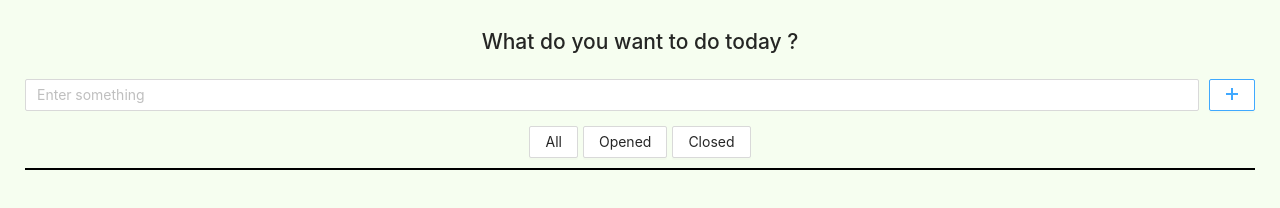
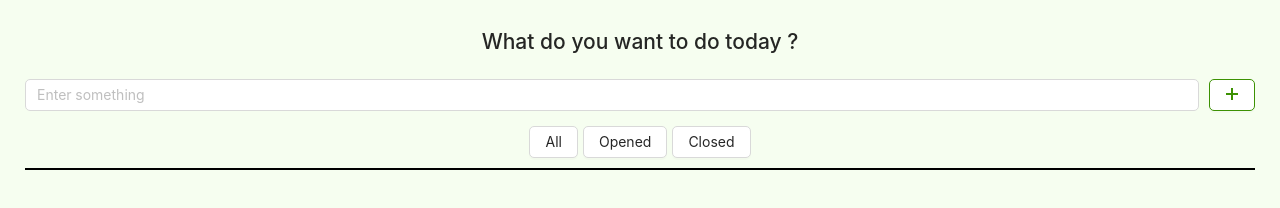
Before and after one commit to NikiDan/newTodo, a React (Create React App) app: page / in a window 1280 px wide. In both pictures the pointer is over the button 1232 px from the left and 94 px from the top of the page. Shown: the top 208 px of the page. Built offline with nearby package versions, Linux system fonts and the light colour scheme; the HTML template or start-up script is replaced by a standard one.

Commit message:
Fix some styles

```diff
--- a/src/App.css
+++ b/src/App.css
@@ -5,3 +5,6 @@
   text-align: center;
   padding-top: 15px;
 }
+.App input, .ant-btn{
+  border-radius: 5px !important;
+}
--- a/src/Components/AddTodo/AddListModule.css
+++ b/src/Components/AddTodo/AddListModule.css
@@ -7,6 +7,10 @@
 }
 .btnAdd{
     margin-right: 25px;
+}
+.btnAdd:hover{
+    color: #3c9103;
+    border-color: #3c9103;
 }
 @media (max-width: 400px), screen and (orientation: portrait) {
     .inpTodo {
--- a/src/Components/TodoList/TodoListModule.css
+++ b/src/Components/TodoList/TodoListModule.css
@@ -31,11 +31,16 @@
     align-items: center;
     text-decoration: line-through;
     background: #8fd460;
-    border-radius: 8px;
+    border-radius: 5px;
     width: 100%;
     height: 40px;
     padding-left: 10px;
 }
+.saveBtn:hover{
+    color: #3c9103;
+    border-color: #3c9103;
+}
+
 
 .btnCore{
     display: flex;
```
Also changed, not shown: src/index.css (line endings or trailing spaces).
